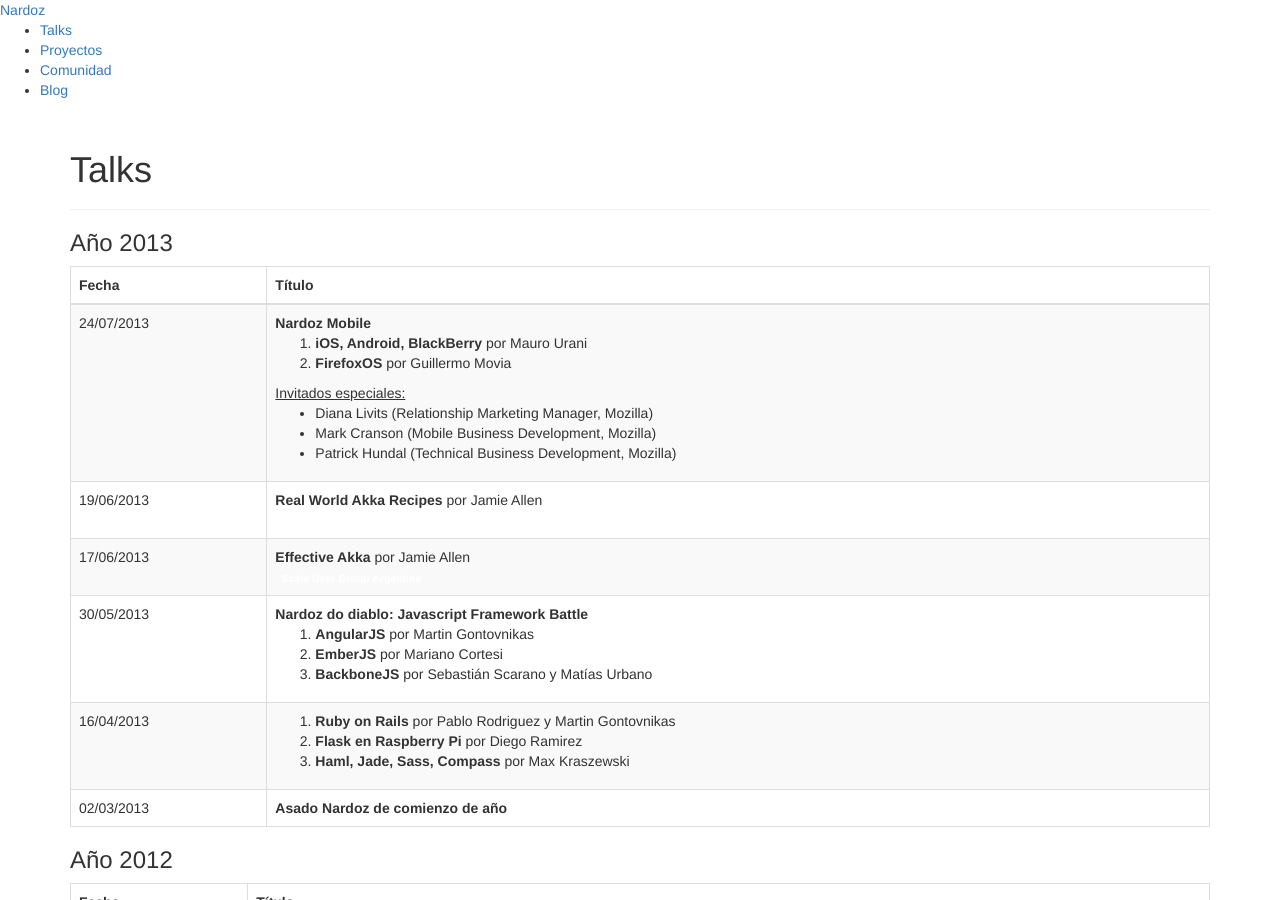
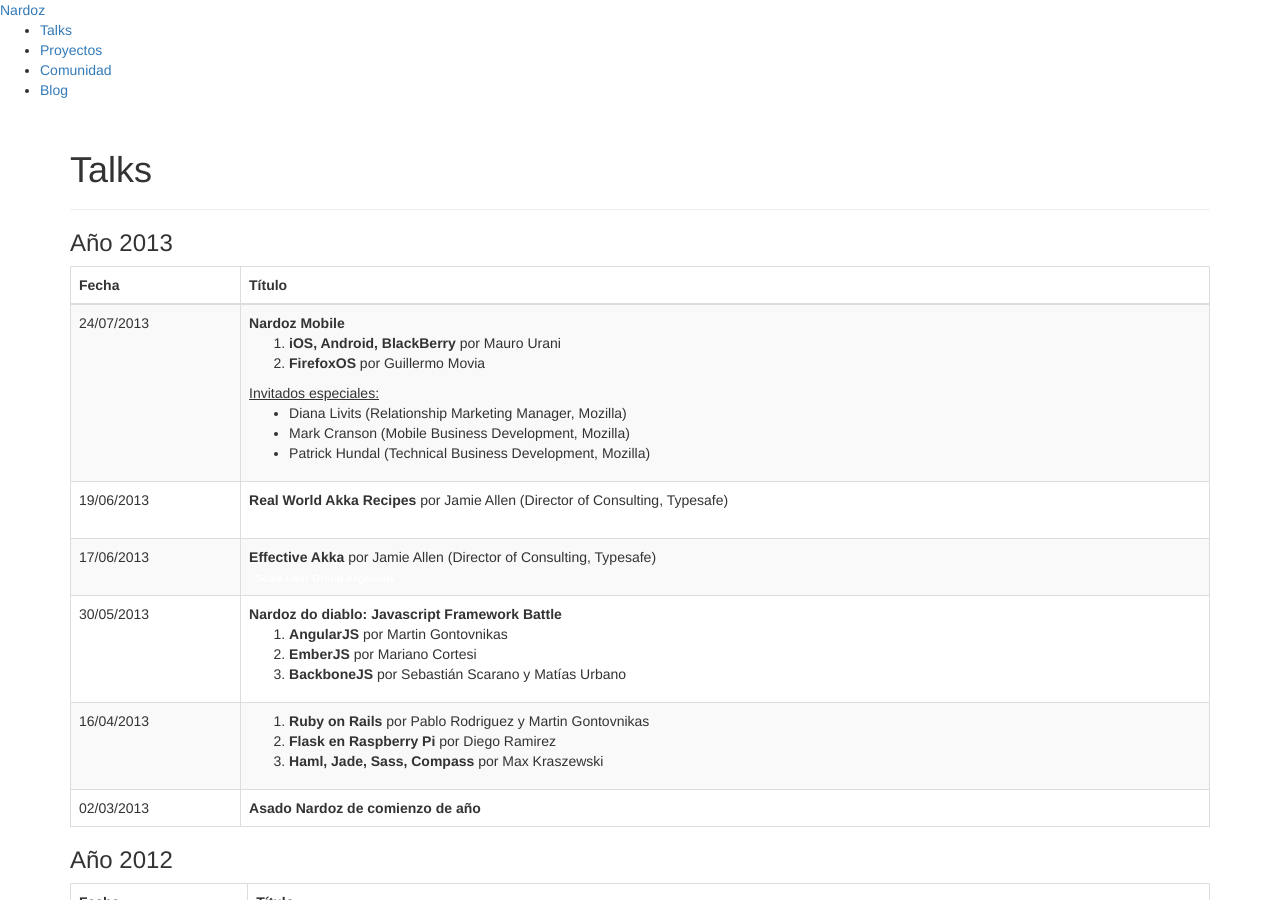
Before and after one commit to Nardoz/nardoz.github.com, a Jekyll site: the page built from talks.html, in a window 1280 px wide and 900 px high. Built offline with Jekyll 4.4.1, drawn with Linux system fonts in a browser that asks for light colours; nearby versions of some CDN libraries; library files that are not in the unit come from our copies.

Commit message:
Added Jamie's job title

```diff
--- a/index.html
+++ b/index.html
@@ -34,14 +34,14 @@
     <tr>
       <td>19/06/2013</td>
       <td>
-        <strong>Real World Akka Recipes</strong> por Jamie Allen<br />
+        <strong>Real World Akka Recipes</strong> por Jamie Allen (Director of Consulting, Typesafe)<br />
         <span class="label label-important">Buenos Aires High Scalability Group</span>
       </td>
     </tr>
     <tr>
       <td>17/06/2013</td>
       <td>
-        <strong>Effective Akka</strong> por Jamie Allen<br />
+        <strong>Effective Akka</strong> por Jamie Allen (Director of Consulting, Typesafe)<br />
         <span class="label label-important">Scala User Group Argentina</span>
 
       </td>
--- a/talks.html
+++ b/talks.html
@@ -38,14 +38,14 @@
       <tr>
         <td>19/06/2013</td>
         <td>
-          <strong>Real World Akka Recipes</strong> por Jamie Allen<br />
+          <strong>Real World Akka Recipes</strong> por Jamie Allen (Director of Consulting, Typesafe)<br />
           <span class="label label-important">Buenos Aires High Scalability Group</span>
         </td>
       </tr>
       <tr>
         <td>17/06/2013</td>
         <td>
-          <strong>Effective Akka</strong> por Jamie Allen<br />
+          <strong>Effective Akka</strong> por Jamie Allen (Director of Consulting, Typesafe)<br />
           <span class="label label-important">Scala User Group Argentina</span>
 
         </td>
```
